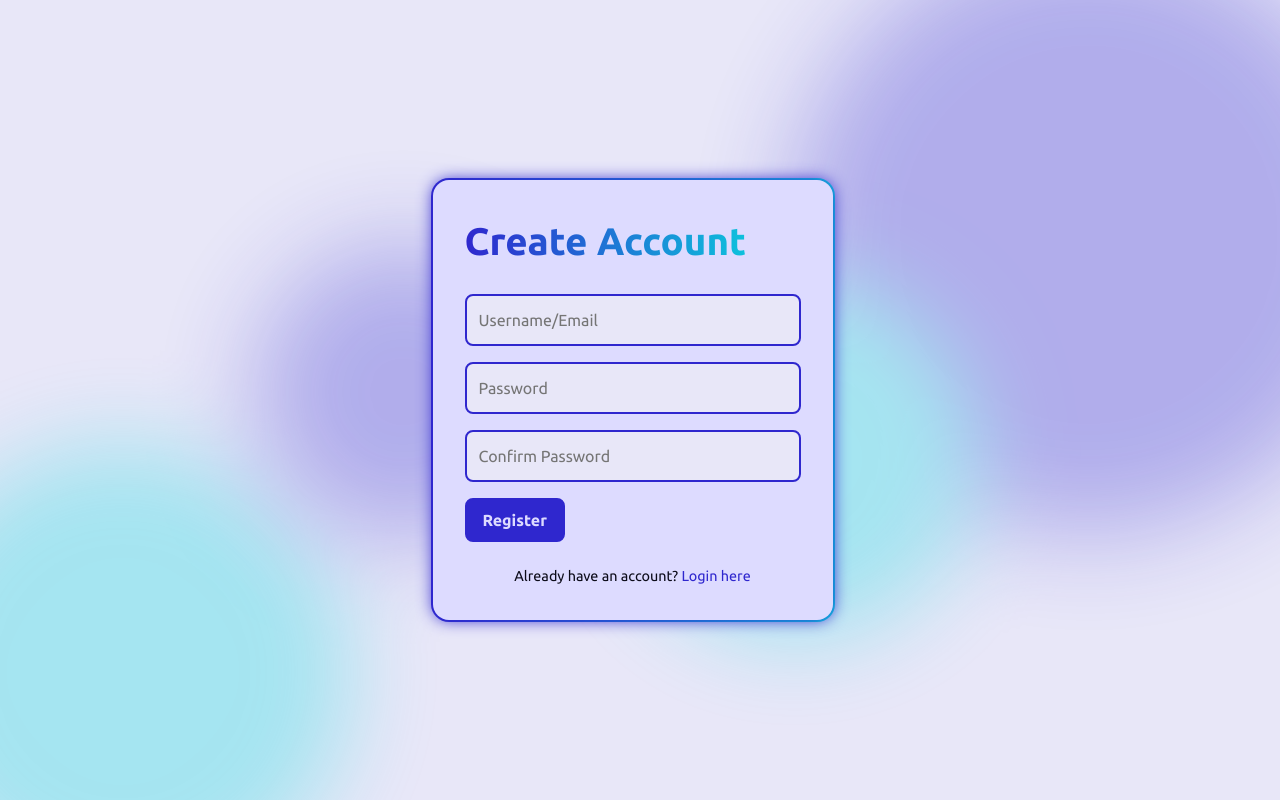
After one commit to NotNotEvan/basic-flask-resume, a Flask app: page /register in a window 1280 px wide. The commit adds this page. Run offline with Flask 3, Linux system fonts and the light colour scheme.

Commit message:
Implement user authentication with password hashing and session management

```diff
--- a/app.py
+++ b/app.py
@@ -8,6 +8,8 @@ providing basic routing and form handling functionality.
 from datetime import datetime
 from http import HTTPStatus
 from werkzeug.exceptions import BadRequest
+
+from passlib.hash import sha256_crypt
 from flask import (
     Flask,
     redirect,
@@ -16,10 +18,12 @@ from flask import (
     jsonify,
     flash,
     url_for,
+    session,
 )
 
 # Initialize Flask app
 app = Flask(__name__)
+app.secret_key = "super_secret_key"
 
 # Route constants
 URL_ROUTES = {
@@ -29,6 +33,64 @@ URL_ROUTES = {
     "ABOUT": "/about",
     "CONTACT": "/contact",
 }
+
+# Initialize the database in the form of a text file
+DATABASE = "database.txt"
+db = {}
+
+
+# Hash password
+def hash_password(password):
+    """
+    Hashes a password using the sha256_crypt algorithm.
+    """
+    return sha256_crypt.hash(password)
+
+
+# Verify password
+def verify_password(password, hashed_password):
+    """
+    Verifies a password against a hashed password using the sha256_crypt algorithm.
+    """
+    return sha256_crypt.verify(password, hashed_password)
+
+
+# Load database
+def load_database():
+    """
+    Loads the database from a text file. Creates file if it doesn't exist.
+    """
+    try:
+        with open(DATABASE, "a+"):  # Create file if it doesn't exist
+            pass
+
+        with open(DATABASE, "r") as file:
+            for line in file:
+                if line.strip():  # Skip empty lines
+                    username, hashed_password = line.strip().split(":")
+                    db[username] = hashed_password
+    except Exception as e:
+        print(f"Error loading database: {e}")
+    return db
+
+
+# Save database
+def save_database():
+    """
+    Saves the database to a text file.
+    """
+    try:
+        with open(DATABASE, "w") as file:
+            for username, hashed_password in db.items():
+                file.write(f"{username}:{hashed_password}\n")
+        return True
+    except Exception as e:
+        print(f"Error saving database: {e}")
+        return False
+
+
+# Initialize database
+load_database()
 
 
 # HANDLERS
@@ -62,21 +124,71 @@ def handle_register():
     """
     Handles the register route's form submission.
     """
-    username = request.form["username"]
-    password = request.form["password"]
-    error = None
+    username = request.form.get("username", "").strip()
+    password = request.form.get("password", "").strip()
+    confirm_password = request.form.get("confirm_password", "").strip()
+
+    # # Validate form data
+    # if not username or not password:
+    #     flash("Username and password are required")
+    #     return redirect(url_for("register"))
+
+    # if password != confirm_password:
+    #     flash("Passwords do not match")
+    #     return redirect(url_for("register"))
+
+    # if len(password) < 8:
+    #     flash("Password must be at least 8 characters long")
+    #     return redirect(url_for("register"))
+
+    # # Check if username already exists
+    # if username in db:
+    #     flash("Username already exists")
+    #     return redirect(url_for("register"))
+
+    # Hash password and save to database
+    try:
+        hashed_password = hash_password(password)
+        db[username] = hashed_password
+        if save_database():
+            flash("Registration successful! Please login.")
+            return redirect(url_for("login"))
+        else:
+            flash("Error saving registration. Please try again.")
+    except Exception as e:
+        flash(f"Registration error: {str(e)}")
+
+    return redirect(url_for("register"))
+
+
+@app.route(URL_ROUTES["LOGIN"], methods=["POST"])
+def handle_login():
+    """
+    Handles the login route's form submission.
+    """
+    username = request.form.get("username", "").strip()
+    password = request.form.get("password", "").strip()
 
     # Validate form data
-    if not username:
-        error = "Username is required"
-    elif not password:
-        error = "Password is required"
-    flash(error)
+    if not username or not password:
+        flash("Username and password are required")
+        return redirect(url_for("login"))
 
-    # TODO: Encrypt and store credentials
+    try:
+        # Check credentials
+        if username in db and verify_password(password, db[username]):
+            # Set session data
+            session["username"] = username
+            session["authenticated"] = True
+            session.permanent = True  # Make session persistent
+            flash("Login successful!")
+            return redirect(url_for("home"))
+        else:
+            flash("Invalid username or password")
+    except Exception as e:
+        flash(f"Login error: {str(e)}")
 
-    if not error:
-        return redirect(url_for("login"))
+    return redirect(url_for("login"))
 
 
 # ROUTES
@@ -85,6 +197,10 @@ def login():
     """
     Renders the login page template.
     """
+    if session.get("authenticated"):
+        return redirect(url_for("home"))
+    if request.method == "POST":
+        return handle_login()
     return render_template("login.html")
 
 
@@ -103,6 +219,8 @@ def home():
     """
     Renders the home page template.
     """
+    if not session.get("authenticated"):
+        return redirect(url_for("login"))
     return render_template("home.html")
 
 
@@ -111,7 +229,8 @@ def about():
     """
     Renders the about page template.
     """
-    # Get current time
+    if not session.get("authenticated"):
+        return redirect(url_for("login"))
     current_time = datetime.now().strftime("%B %d, %Y %I:%M %p")
     return render_template("about.html", current_time=current_time)
 
@@ -121,12 +240,22 @@ def contact():
     """
     Renders the contact page template.
     """
-    # Handle form submission
+    if not session.get("authenticated"):
+        return redirect(url_for("login"))
     if request.method == "POST":
         return handle_contact()
     return render_template("contact.html")
 
 
+@app.route("/logout")
+def logout():
+    """
+    Handles user logout by clearing the session.
+    """
+    session.clear()
+    return redirect(url_for("login"))
+
+
 # RUN APP
 if __name__ == "__main__":
     app.run()
--- a/templates/base_layout.html
+++ b/templates/base_layout.html
@@ -62,7 +62,7 @@
   <body>
     {{ background_circles() }}
     <div class="container">
-      {% if session.get('user_id') %}
+      {% if session.get('authenticated') %}
       <header class="header">{{ navbar() }}</header>
       {% endif %}
 
--- a/templates/macros/navbar.html
+++ b/templates/macros/navbar.html
@@ -18,6 +18,9 @@
       </a>
     </li>
     {% endfor %}
+    <li class="nav-item">
+      <a href="{{ url_for('logout') }}" class="nav-link">Logout</a>
+    </li>
   </ul>
 </nav>
 {% endmacro %}
--- /dev/null
+++ b/templates/register.html
@@ -0,0 +1,28 @@
+{% extends "base_layout.html" %} {% block title %}Register{% endblock %} {%
+block content %}
+<div class="login-container">
+  <div class="login-form-wrapper">
+    <h3 class="title-gradient">Create Account</h3>
+    <form class="login-form" method="POST">
+      <input
+        type="text"
+        name="username"
+        placeholder="Username/Email"
+        required
+      />
+      <input type="password" name="password" placeholder="Password" required />
+      <input
+        type="password"
+        name="confirm_password"
+        placeholder="Confirm Password"
+        required
+      />
+      <button type="submit" class="base-button cta-button">Register</button>
+    </form>
+    <p class="register-text">
+      Already have an account?
+      <a href="{{ url_for('login') }}" class="link">Login here</a>
+    </p>
+  </div>
+</div>
+{% endblock %}
```
